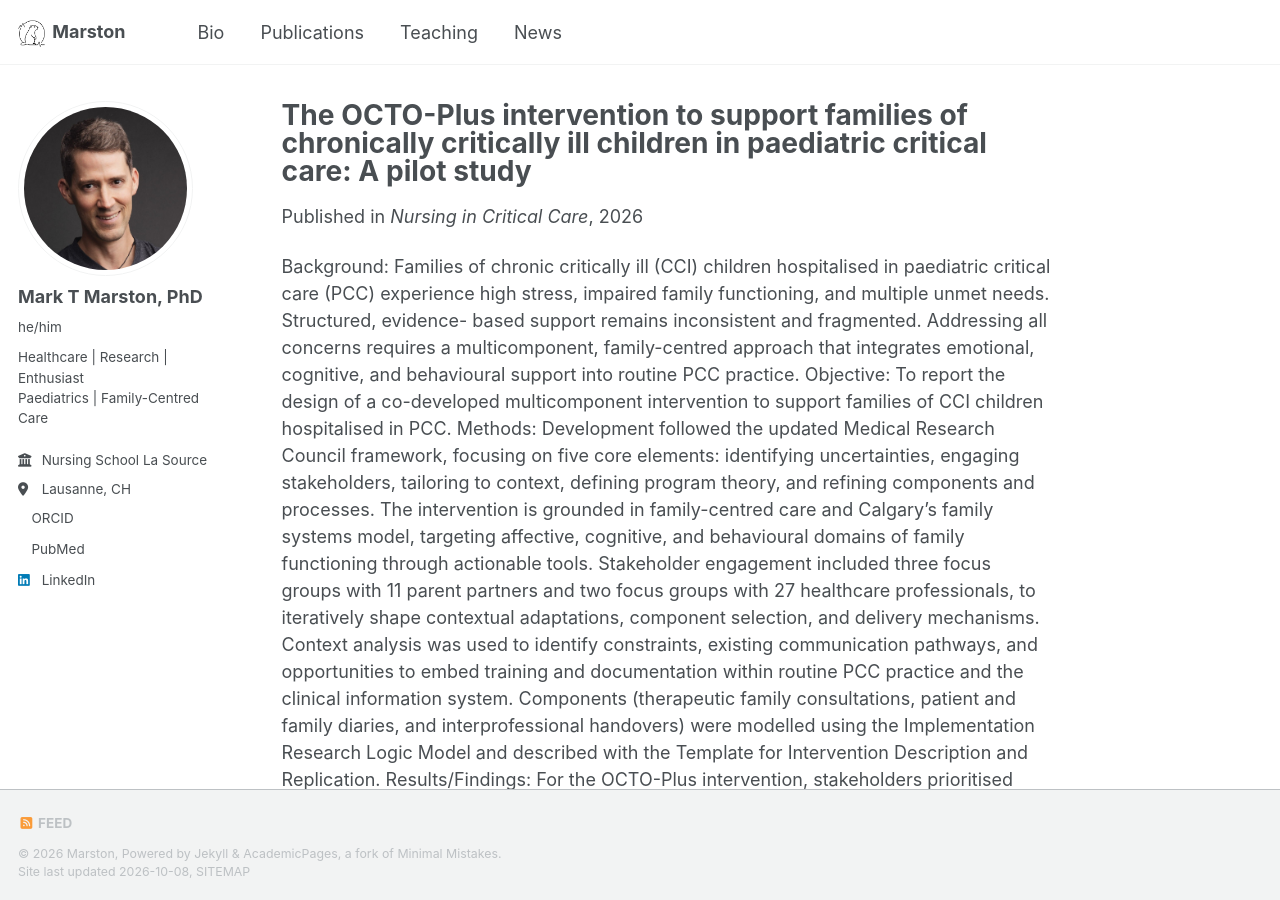
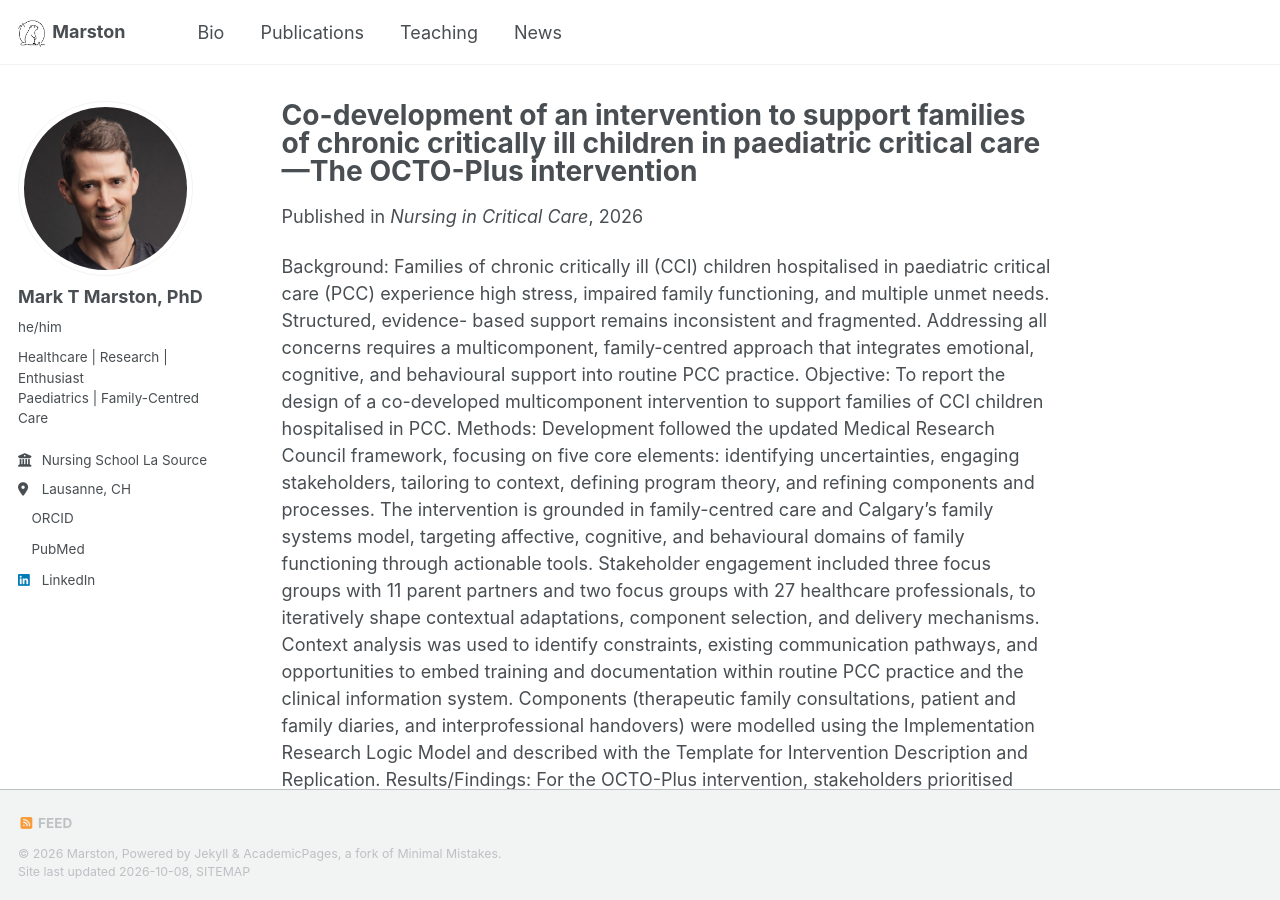
Before and after one commit to marstonRN/marston.github.io, a Jekyll site: the page built from _publications/2026_publication_8-octoplus_development_AUCC.md, in a window 1280 px wide and 900 px high. Built offline with Jekyll 4.4.1, drawn with Linux system fonts in a browser that asks for light colours; a style sheet for code colours, icons or effects is not loaded.

Commit message:
Update 2026_publication_8-octoplus_development_AUCC.md

```diff
--- a/_publications/2026_publication_8-octoplus_development_AUCC.md
+++ b/_publications/2026_publication_8-octoplus_development_AUCC.md
@@ -1,5 +1,5 @@
 ---
-title: "The OCTO-Plus intervention to support families of chronically critically ill children in paediatric critical care: A pilot study"
+title: "Co-development of an intervention to support families of chronic critically ill children in paediatric critical care—The OCTO-Plus intervention"
 collection: publications
 category: manuscripts
 permalink: /publication/2026_publication_8-octoplus_development_AUCC
```
